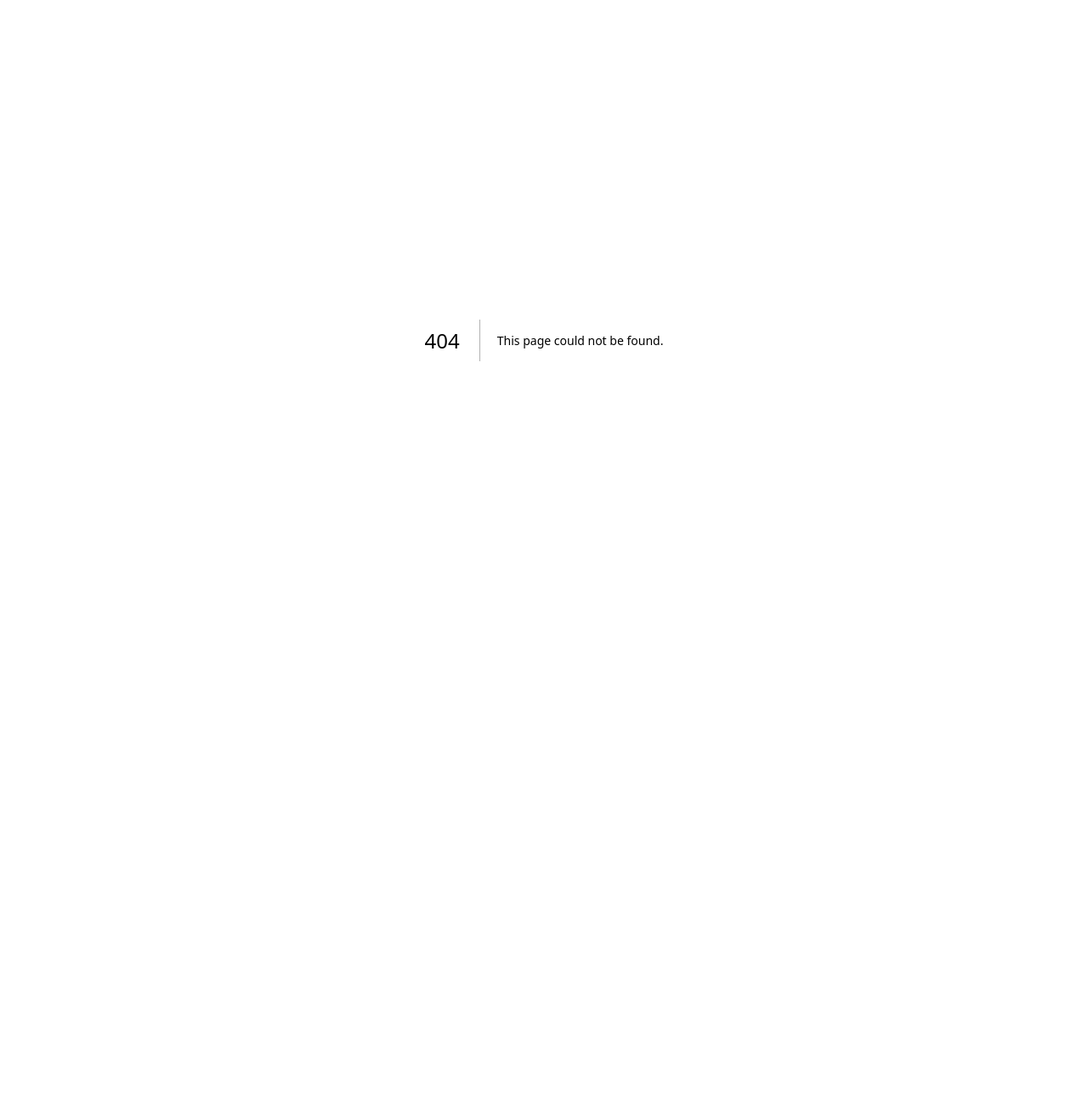
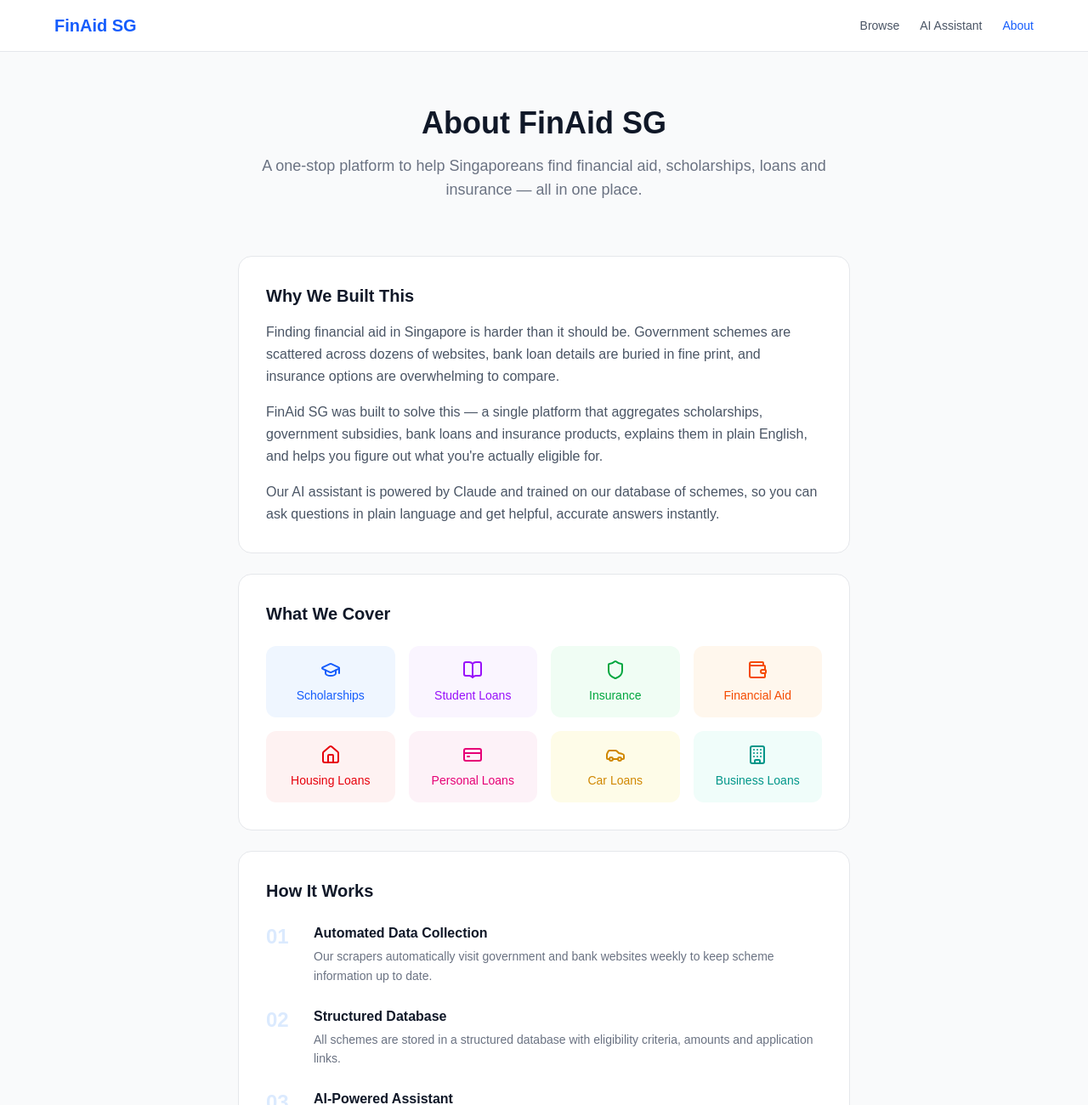
Before and after one commit to AshwinGunasekaran/finaid-sg, a Next.js app: page /about in a window 1280 px wide. Before the commit this address had no page. Shown: the top 1300 px of the page at 85% size. Before the commit the page ends 800 px from the top, so only its background shows below. Built offline with nearby package versions, Linux system fonts and the light colour scheme.

Commit message:
add about page annd navbar links

```diff
--- /dev/null
+++ b/src/app/about/page.js
@@ -0,0 +1,133 @@
+import Link from 'next/link'
+import { GraduationCap, Shield, Wallet, BookOpen, Home as HomeIcon, CreditCard, Car, Building, ExternalLink } from 'lucide-react'
+
+export default function AboutPage() {
+    return (
+        <main className="min-h-screen bg-gray-50">
+            {/* Navbar */}
+            <nav className="bg-white border-b border-gray-200 px-6 py-4">
+                <div className="max-w-6xl mx-auto flex items-center justify-between">
+                    <Link href="/" className="text-xl font-bold text-blue-600">
+                        FinAid SG
+                    </Link>
+                    <div className="flex gap-6 text-sm text-gray-600">
+                        <Link href="/browse" className="hover:text-blue-600">Browse</Link>
+                        <Link href="/chat" className="hover:text-blue-600">AI Assistant</Link>
+                        <Link href="/about" className="text-blue-600 font-medium">About</Link>
+                    </div>
+                </div>
+            </nav>
+
+            <div className="max-w-3xl mx-auto px-6 py-16">
+                {/* Hero */}
+                <div className="text-center mb-16">
+                    <h1 className="text-4xl font-bold text-gray-900 mb-4">About FinAid SG</h1>
+                    <p className="text-lg text-gray-500">
+                        A one-stop platform to help Singaporeans find financial aid, scholarships, loans and insurance — all in one place.
+                    </p>
+                </div>
+
+                {/* Why we built this */}
+                <div className="bg-white border border-gray-200 rounded-2xl p-8 mb-6">
+                    <h2 className="text-xl font-semibold text-gray-900 mb-4">Why We Built This</h2>
+                    <p className="text-gray-600 leading-relaxed mb-4">
+                        Finding financial aid in Singapore is harder than it should be. Government schemes are scattered across dozens of websites, bank loan details are buried in fine print, and insurance options are overwhelming to compare.
+                    </p>
+                    <p className="text-gray-600 leading-relaxed mb-4">
+                        FinAid SG was built to solve this — a single platform that aggregates scholarships, government subsidies, bank loans and insurance products, explains them in plain English, and helps you figure out what you're actually eligible for.
+                    </p>
+                    <p className="text-gray-600 leading-relaxed">
+                        Our AI assistant is powered by Claude and trained on our database of schemes, so you can ask questions in plain language and get helpful, accurate answers instantly.
+                    </p>
+                </div>
+
+                {/* What we cover */}
+                <div className="bg-white border border-gray-200 rounded-2xl p-8 mb-6">
+                    <h2 className="text-xl font-semibold text-gray-900 mb-6">What We Cover</h2>
+                    <div className="grid grid-cols-2 md:grid-cols-4 gap-4">
+                        {[
+                            { icon: GraduationCap, label: 'Scholarships', color: 'text-blue-600 bg-blue-50' },
+                            { icon: BookOpen, label: 'Student Loans', color: 'text-purple-600 bg-purple-50' },
+                            { icon: Shield, label: 'Insurance', color: 'text-green-600 bg-green-50' },
+                            { icon: Wallet, label: 'Financial Aid', color: 'text-orange-600 bg-orange-50' },
+                            { icon: HomeIcon, label: 'Housing Loans', color: 'text-red-600 bg-red-50' },
+                            { icon: CreditCard, label: 'Personal Loans', color: 'text-pink-600 bg-pink-50' },
+                            { icon: Car, label: 'Car Loans', color: 'text-yellow-600 bg-yellow-50' },
+                            { icon: Building, label: 'Business Loans', color: 'text-teal-600 bg-teal-50' },
+                        ].map(({ icon: Icon, label, color }) => (
+                            <div key={label} className={`rounded-xl p-4 flex flex-col items-center text-center ${color}`}>
+                                <Icon className="w-6 h-6 mb-2" />
+                                <span className="text-sm font-medium">{label}</span>
+                            </div>
+                        ))}
+                    </div>
+                </div>
+
+                {/* How it works */}
+                <div className="bg-white border border-gray-200 rounded-2xl p-8 mb-6">
+                    <h2 className="text-xl font-semibold text-gray-900 mb-6">How It Works</h2>
+                    <div className="space-y-6">
+                        {[
+                            {
+                                step: '01',
+                                title: 'Automated Data Collection',
+                                description: 'Our scrapers automatically visit government and bank websites weekly to keep scheme information up to date.'
+                            },
+                            {
+                                step: '02',
+                                title: 'Structured Database',
+                                description: 'All schemes are stored in a structured database with eligibility criteria, amounts and application links.'
+                            },
+                            {
+                                step: '03',
+                                title: 'AI-Powered Assistant',
+                                description: 'Our chatbot uses Claude AI and retrieval-augmented generation (RAG) to answer your questions using real data from our database.'
+                            },
+                            {
+                                step: '04',
+                                title: 'Always Up To Date',
+                                description: 'Schemes are automatically re-scraped every week and manually reviewed to ensure accuracy.'
+                            },
+                        ].map(({ step, title, description }) => (
+                            <div key={step} className="flex gap-4">
+                                <div className="text-2xl font-bold text-blue-100 w-10 shrink-0">{step}</div>
+                                <div>
+                                    <h3 className="font-semibold text-gray-900 mb-1">{title}</h3>
+                                    <p className="text-gray-500 text-sm leading-relaxed">{description}</p>
+                                </div>
+                            </div>
+                        ))}
+                    </div>
+                </div>
+
+                {/* Built by */}
+                <div className="bg-white border border-gray-200 rounded-2xl p-8 mb-6">
+                    <h2 className="text-xl font-semibold text-gray-900 mb-4">Built By</h2>
+                    <p className="text-gray-600 leading-relaxed mb-4">
+                        FinAid SG was built by <strong>Ashwin Gunasekaran</strong> as a portfolio project to make financial aid more accessible for Singaporeans.
+                    </p>
+                    <p className="text-gray-600 leading-relaxed mb-6">
+                        Built with Next.js, Supabase, Claude API, Playwright and deployed on Vercel.
+                    </p>
+
+                    <a
+                        href="https://github.com/AshwinGunasekaran/finaid-sg"
+                        target="_blank"
+                        rel="noopener noreferrer"
+                        className="inline-flex items-center gap-2 bg-gray-900 text-white px-5 py-2.5 rounded-full text-sm font-medium hover:bg-gray-700 transition"
+                    >
+                        <ExternalLink className="w-4 h-4" />
+                        View on GitHub
+                    </a>
+                </div>
+
+                {/* Disclaimer */}
+                <div className="bg-yellow-50 border border-yellow-200 rounded-2xl p-6">
+                    <p className="text-yellow-800 text-sm leading-relaxed">
+                        ⚠️ <strong>Disclaimer:</strong> FinAid SG is for informational purposes only. While we strive to keep information accurate and up to date, always verify details on the official provider website before making any financial decisions or submitting applications.
+                    </p>
+                </div>
+            </div>
+        </main>
+    )
+}
--- a/src/app/browse/page.js
+++ b/src/app/browse/page.js
@@ -55,8 +55,9 @@ export default async function BrowsePage({ searchParams }) {
                         FinAid SG
                     </Link>
                     <div className="flex gap-6 text-sm text-gray-600">
-                        <Link href="/browse" className="text-blue-600 font-medium">Browse</Link>
+                        <Link href="/browse" className="hover:text-blue-600">Browse</Link>
                         <Link href="/chat" className="hover:text-blue-600">AI Assistant</Link>
+                        <Link href="/about" className="hover:text-blue-600">About</Link>
                     </div>
                 </div>
             </nav>
--- a/src/app/page.js
+++ b/src/app/page.js
@@ -46,6 +46,7 @@ export default async function Home() {
           <div className="flex gap-6 text-sm text-gray-600">
             <Link href="/browse" className="hover:text-blue-600">Browse</Link>
             <Link href="/chat" className="hover:text-blue-600">AI Assistant</Link>
+            <Link href="/about" className="hover:text-blue-600">About</Link>
           </div>
         </div>
       </nav>
--- a/src/app/schemes/[slug]/page.js
+++ b/src/app/schemes/[slug]/page.js
@@ -39,6 +39,7 @@ export default async function SchemePage({ params }) {
           <div className="flex gap-6 text-sm text-gray-600">
             <Link href="/browse" className="hover:text-blue-600">Browse</Link>
             <Link href="/chat" className="hover:text-blue-600">AI Assistant</Link>
+            <Link href="/about" className="hover:text-blue-600">About</Link>
           </div>
         </div>
       </nav>
```
Lines whose indentation alone changed are shown as unchanged.
